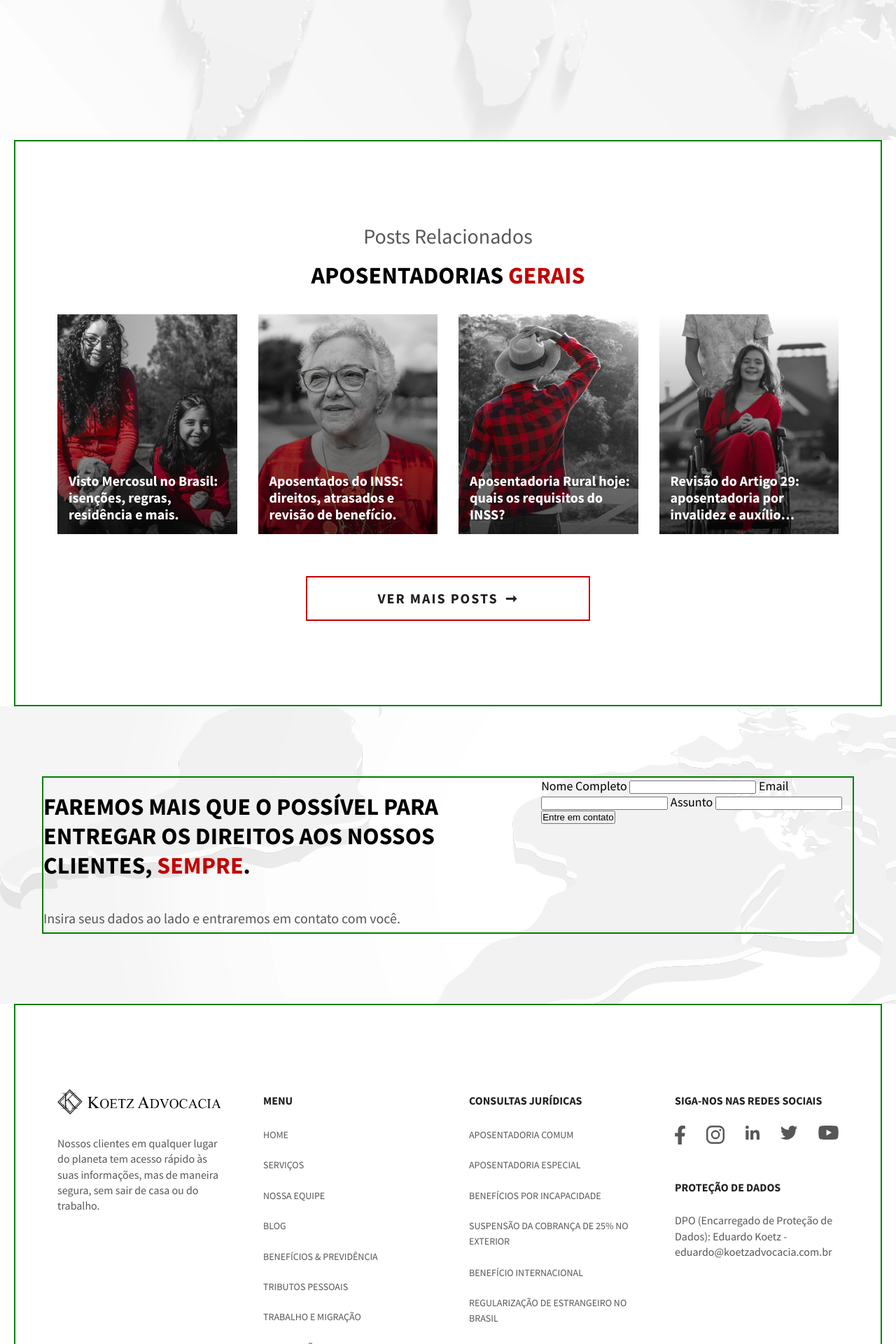
After one commit to combizera/koetz-adv, a PHP site: page /equipe-koetz.html in a window 1280 px wide. The commit adds this page. Shown: the part 600-2520 px from the top of the page at 70% size. Run offline with PHP 8.4, Linux system fonts and the light colour scheme.

Commit message:
novas paginas

```diff
--- a/assets/css/elements/_typo.scss
+++ b/assets/css/elements/_typo.scss
@@ -173,8 +173,30 @@ a {
   }
 }
 
+.btn-sec {
+  background-color: $red;
+  color: $white;
+  font-family: "Source Sans Pro", sans-serif !important;
+  font-size: 1.25rem;
+  transition: 0.5 ease !important;
+  &:after {
+    content: "➞";
+    margin-left: 10px;
+  }
+  &:hover {
+    background-color: $grey-dark;
+    border: 2px solid $grey-dark;
+
+    color: $white;
+    &:after {
+      margin-left: 1rem;
+    }
+  }
+}
+
 .secao-tit {
   text-align: center;
+  width: 70%;
   p {
     font-size: 30px;
     line-height: 100%;
--- a/assets/css/elements/home/_blog.scss
+++ b/assets/css/elements/home/_blog.scss
@@ -1,6 +1,17 @@
 #home-blog {
   .blog-card {
     position: relative;
+    &::before {
+      content: "";
+      display: block;
+      position: absolute;
+      inset: 0;
+      width: 100%;
+      background: linear-gradient(
+        rgba(0, 0, 0, 0) 0%,
+        rgba(0, 0, 0, 0.67) 100%
+      );
+    }
     p {
       position: absolute;
       bottom: 1rem;
--- a/assets/css/style.css
+++ b/assets/css/style.css
@@ -204,8 +204,29 @@ a {
   margin-left: 1rem;
 }
 
+.btn-sec {
+  background-color: #c20000;
+  color: #fff;
+  font-family: "Source Sans Pro", sans-serif !important;
+  font-size: 1.25rem;
+  transition: 0.5 ease !important;
+}
+.btn-sec:after {
+  content: "➞";
+  margin-left: 10px;
+}
+.btn-sec:hover {
+  background-color: #202020;
+  border: 2px solid #202020;
+  color: #fff;
+}
+.btn-sec:hover:after {
+  margin-left: 1rem;
+}
+
 .secao-tit {
   text-align: center;
+  width: 70%;
 }
 .secao-tit p {
   font-size: 30px;
@@ -304,6 +325,15 @@ a {
 }
 #footer .footer-sociais a:hover {
   opacity: 0.5;
+}
+
+#cta-email {
+  background-image: url("./../img/banner_cta.webp");
+  padding: 100px 60px;
+}
+
+.cta-email {
+  display: flex;
 }
 
 #na-midia .midia-cards {
@@ -450,17 +480,16 @@ a {
   display: none;
 }
 
-#cta-email {
-  background-image: url("./../img/banner_cta.webp");
-  padding: 100px 60px;
-}
-
-.cta-email {
-  display: flex;
-}
-
 #home-blog .blog-card {
   position: relative;
+}
+#home-blog .blog-card::before {
+  content: "";
+  display: block;
+  position: absolute;
+  inset: 0;
+  width: 100%;
+  background: linear-gradient(rgba(0, 0, 0, 0) 0%, rgba(0, 0, 0, 0.67) 100%);
 }
 #home-blog .blog-card p {
   position: absolute;
--- a/assets/css/style.scss
+++ b/assets/css/style.scss
@@ -2,11 +2,11 @@
 @import "./elements/typo";
 @import "./elements/header";
 @import "./elements/footer";
+@import "./elements/cta-email";
 @import "./elements/home/midia";
 @import "./elements/home/hero";
 @import "./elements/home/article";
 @import "./elements/home/solucoes";
 @import "./elements/home/areas-atuacao";
 @import "./elements/home/equipe";
-@import "./elements/home/cta-email";
 @import "./elements/home/blog";
--- /dev/null
+++ b/equipe-koetz.html
@@ -0,0 +1,183 @@
+<html lang="pt-br">
+
+<head>
+  <meta charset="UTF-8">
+  <meta http-equiv="X-UA-Compatible" content="IE=edge">
+  <meta name="viewport" content="width=device-width, initial-scale=1.0">
+  <!-- Descrição do site -->
+  <meta name="description" content="A Koetz Advocacia é formada por uma equipe de advogados especializados em Direito Previdenciário, Migratório, Tributário e Internacional.">
+  <!-- Estilos -->
+  <link rel="stylesheet" href="./assets/css/style.css">
+  <!-- Tipografia -->
+  <link rel="preconnect" href="https://fonts.googleapis.com">
+  <link rel="preconnect" href="https://fonts.gstatic.com" crossorigin>
+  <link href="https://fonts.googleapis.com/css2?family=Source+Sans+Pro:wght@400;700&display=swap" rel="stylesheet">
+  <!-- Título -->
+  <title>Koetz Advocacia | Direito Internacional e Previdenciário</title>
+</head>
+
+<!-- BODY -->
+
+<body>
+
+  <!-- HEADER -->
+  <header id="header" class="container">
+    <div class="lang">
+      <button class="lang-active">PT</button>
+      <button>EN</button>
+      <button>ES</button>
+    </div>
+    <div class="header-main">
+      <div class="header-logo"><a href="#">
+          <img src="./assets/img/icons/logo.png" alt="Logotipo Koetz Advocacia"></a>
+      </div>
+      <div class="header-icons">
+        <a href=""></a><img src="./assets/img/icons/pesquisar.svg" alt="Ícone de Pesquisa">
+        <nav>
+          <button class="hamburguer"></button>
+          <ul>
+            <li>Home</li>
+            <li>Blog</li>
+            <li>Benefícios & Previdência</li>
+            <li>Tributos Pessoais</li>
+            <li>Trabalho e Migração</li>
+            <li>Legalização do Estrangeiro</li>
+            <li>
+              <ul>
+                <li><a href="#"><img src="./assets/img/icons/facebook.svg" alt="Ícone do Facebook da Koetz Advocacia"></a></li>
+                <li><a href="#"><img src="./assets/img/icons/instagram.svg" alt="Ícone do Instagram da Koetz Advocacia"></a></li>
+                <li><a href="#"><img src="./assets/img/icons/linkedin.svg" alt="Ícone do Linkedin da Koetz Advocacia"></a></li>
+                <li><a href="#"><img src="./assets/img/icons/twitter.svg" alt="Ícone do Twitter da Koetz Advocacia"></a></li>
+                <li><a href="#"><img src="./assets/img/icons/youtube.svg" alt="Ícone do Youtube da Koetz Advocacia"></a></li>
+              </ul>
+            </li>
+          </ul>
+        </nav>
+      </div>
+    </div>
+  </header>
+
+  <!-- MAIN -->
+  <main>
+    <!-- HERO -->
+    <section class="hero flex-center">
+      <div class="hero-txt flex-center container">
+        <h1>Conheça a <span class="txt-red">equipe</span> Koetz</h1>
+      </div>
+    </section>
+
+    <!-- BLOG -->
+    <section id="home-blog" class="home-blog container secao flex-center">
+      <div class="secao-tit">
+        <p>Posts Relacionados</p>
+        <h2>Aposentadorias<span class="txt-red"> Gerais</span></h2>
+      </div>
+      <div class="grid-4">
+        <a href="#" class="blog-card">
+          <img src="./assets/img/post1.png" alt="Postagem 1">
+          <p>Visto Mercosul no Brasil: isenções, regras, residência e mais.</p>
+        </a>
+        <a href="#" class="blog-card">
+          <img src="./assets/img/post2.png" alt="Postagem 2">
+          <p>Aposentados do INSS: direitos, atrasados e revisão de benefício.</p>
+        </a>
+        <a href="#" class="blog-card">
+          <img src="./assets/img/post3.png" alt="Postagem 3">
+          <p>Aposentadoria Rural hoje: quais os requisitos do INSS?</p>
+        </a>
+        <a href="#" class="blog-card">
+          <img src="./assets/img/post4.png" alt="Postagem 4">
+          <p>Revisão do Artigo 29: aposentadoria por invalidez e auxílio…</p>
+        </a>
+      </div>
+      <a href="#" class="btn btn-pri">Ver mais posts</a>
+    </section>
+
+    <!-- CTA EMAIL -->
+    <article id="cta-email">
+      <div class="cta-email container">
+        <div class="cta-email-txt">
+          <h2>Faremos mais que o possível para entregar os direitos aos nossos clientes, <span class="txt-red"> sempre</span>.</h2>
+          <p>Insira seus dados ao lado e entraremos em contato com você.</p>
+        </div>
+        <div class="cta-email-form">
+          <form action="GET">
+            <label for="">Nome Completo</label>
+            <input type="text">
+            <label for="">Email</label>
+            <input type="email">
+            <label for="">Assunto</label>
+            <input type="email">
+            <button type="submit">Entre em contato</button>
+          </form>
+        </div>
+      </div>
+    </article>
+  </main>
+
+  <!-- FOOTER -->
+  <footer id="footer" class="container">
+    <div class="grid-4">
+      <div class="footer-logo">
+        <img src="./assets/img/icons/logo.png" alt="Logotipo Koetz Advocacia">
+        <p>Nossos clientes em qualquer lugar do planeta tem acesso rápido às suas informações, mas de maneira segura, sem sair de casa ou do trabalho.</p>
+      </div>
+
+      <div class="footer-menu">
+        <p class="footer-tit">Menu</p>
+        <nav>
+          <ul>
+            <li><a href="index.html">Home</a></li>
+            <li><a href="#servicos">Serviços</a></li>
+            <li><a href="#nossa-equipe">Nossa Equipe</a></li>
+            <li><a href="#blog">Blog</a></li>
+            <li><a href="#beneficios-e-previdencia">Benefícios & Previdência</a></li>
+            <li><a href="#tributos-pessoais">Tributos Pessoais</a></li>
+            <li><a href="#trabalho-e-migracao">Trabalho e Migração</a></li>
+            <li><a href="#legalizacao-do-estrangeiro">Legalização do estrangeiro</a></li>
+          </ul>
+        </nav>
+      </div>
+
+      <div class="footer-consultas">
+        <p class="footer-tit">Consultas Jurídicas</p>
+        <nav>
+          <ul>
+            <li><a href="index.html">Aposentadoria Comum</a></li>
+            <li><a href="#servicos">Aposentadoria Especial</a></li>
+            <li><a href="#blog">Benefícios por incapacidade</a></li>
+            <li><a href="#beneficios-e-previdencia">Suspensão da cobrança de 25% no exterior</a></li>
+            <li><a href="#tributos-pessoais">Benefício Internacional</a></li>
+            <li><a href="#trabalho-e-migracao">Regularização de estrangeiro no Brasil</a></li>
+            <li><a href="#legalizacao-do-estrangeiro">Revisão de benefício</a></li>
+            <li><a href="#nossa-equipe">Outros atendimentos</a></li>
+          </ul>
+        </nav>
+      </div>
+
+      <div class="footer-sociais">
+        <p class="footer-tit">Siga-nos nas redes sociais</p>
+        <nav>
+          <ul>
+            <li><a href="#"><img src="./assets/img/icons/facebook-dark.svg" alt="Ícone do Facebook da Koetz Advocacia"></a></li>
+            <li><a href="#"><img src="./assets/img/icons/instagram-dark.svg" alt="Ícone do Instagram da Koetz Advocacia"></a></li>
+            <li><a href="#"><img src="./assets/img/icons/linkedin-dark.svg" alt="Ícone do Linkedin da Koetz Advocacia"></a></li>
+            <li><a href="#"><img src="./assets/img/icons/twitter-dark.svg" alt="Ícone do Twitter da Koetz Advocacia"></a></li>
+            <li><a href="#"><img src="./assets/img/icons/youtube-dark.svg" alt="Ícone do Youtube da Koetz Advocacia"></a></li>
+          </ul>
+        </nav>
+        <p class="footer-tit">Proteção de dados</p>
+        <p>DPO (Encarregado de Proteção de
+          Dados): Eduardo Koetz -
+          eduardo@koetzadvocacia.com.br</p>
+
+      </div>
+    </div>
+    <div class="footer-dados">
+      <p>© 2023 Koetz Advocacia. </p>
+      <p>Todos os Direitos Reservados</p>
+    </div>
+  </footer>
+</body>
+
+</html>
--- a/index.html
+++ b/index.html
@@ -317,7 +317,7 @@
             <input type="email">
             <label for="">Assunto</label>
             <input type="email">
-            <button type="submit">Entre em contato</button>
+            <button class="btn btn-sec" type="submit">Entre em contato</button>
           </form>
         </div>
       </div>
```
Also changed, not shown: beneficios-e-previdencias.html (added, +183 -0 lines), assets/css/elements/_cta-email.scss (renamed from assets/css/elements/home/_cta-email.scss), 1 other file.
